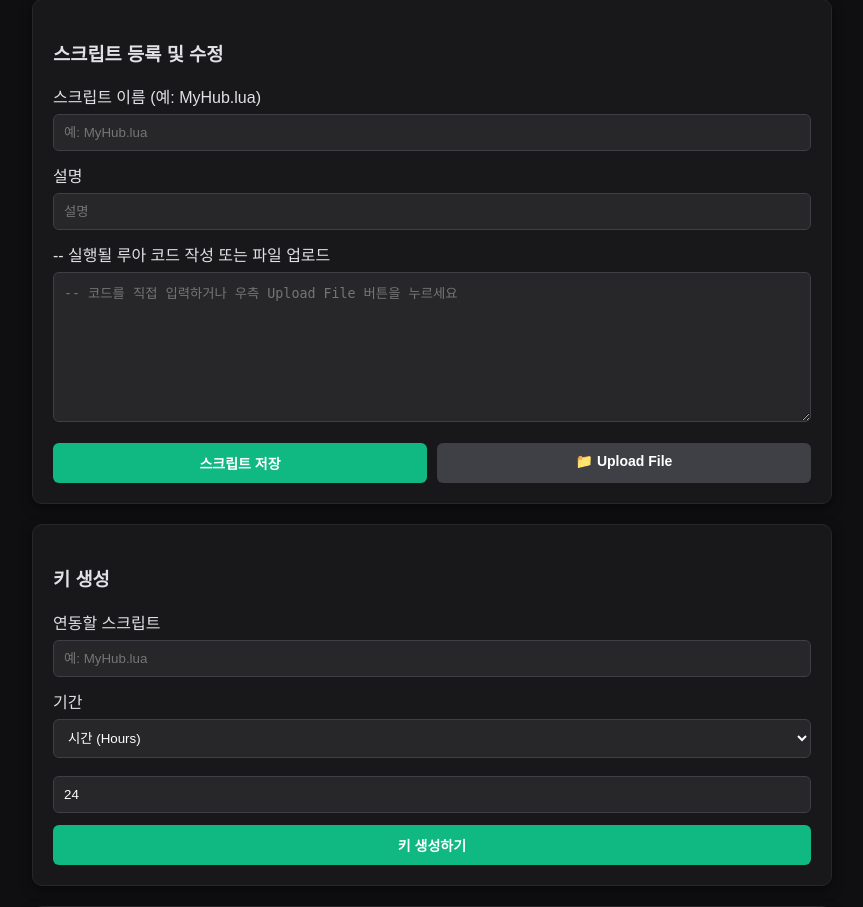
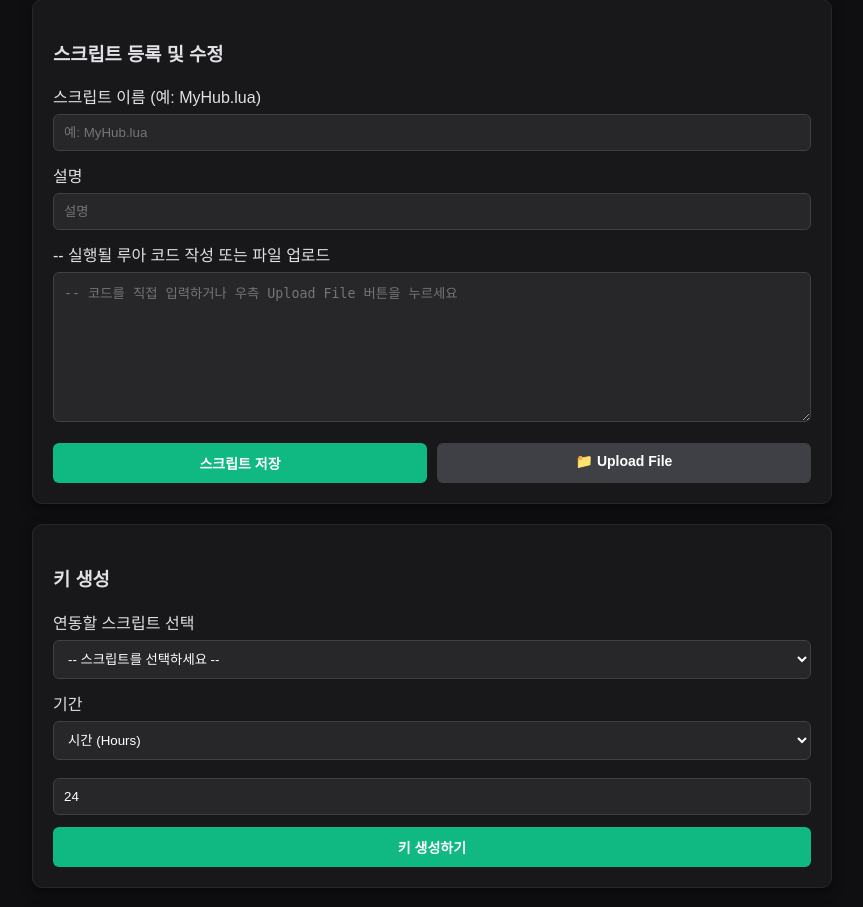
Before and after one commit to luasafedeveloper/luasafe-backend, a Flask app: page /admin in a window 1280 px wide. Shown: the part 99-1006 px from the top of the page, without its empty margins (208-1071 px from the left). Run offline with Flask 3, Linux system fonts and the light colour scheme.

Commit message:
Update index.html

```diff
--- a/templates/admin/index.html
+++ b/templates/admin/index.html
@@ -55,8 +55,10 @@
     <!-- 키 생성 카드 -->
     <div class="card">
         <h3>키 생성</h3>
-        <label>연동할 스크립트</label>
-        <input type="text" id="genScriptName" placeholder="예: MyHub.lua">
+        <label>연동할 스크립트 선택</label>
+        <select id="genScriptName">
+            <option value="">-- 스크립트를 선택하세요 --</option>
+        </select>
 
         <label>기간</label>
         <select id="genDuration">
@@ -98,13 +100,22 @@
     async function loadData() {
         let sRes = await fetch('/api/admin/scripts');
         let sData = await sRes.json();
+
+        // 1. 스크립트 목록 테이블 렌더링
         let sHtml = "<table><tr><th>이름</th><th>설명</th><th>상태</th><th>액션</th></tr>";
+        let dropdownHtml = '<option value="">-- 스크립트를 선택하세요 --</option>';
+
         sData.forEach(s => {
             sHtml += `<tr><td>${s.name}</td><td>${s.description || '-'}</td><td>${s.active ? '활성' : '비활성'}</td><td><button class="btn-danger" onclick="deleteScript(${s.id})">삭제</button></td></tr>`;
+            dropdownHtml += `<option value="${s.name}">${s.name}</option>`;
         });
         sHtml += "</table>";
         document.getElementById('scriptList').innerHTML = sHtml;
 
+        // 2. 키 생성 드롭다운 업데이트
+        document.getElementById('genScriptName').innerHTML = dropdownHtml;
+
+        // 3. 발급된 키 목록 렌더링
         let kRes = await fetch('/api/admin/keys');
         let kData = await kRes.json();
         let kHtml = "<table><tr><th>키</th><th>스크립트</th><th>만료시간</th><th>HWID</th><th>실행</th><th>관리</th></tr>";
@@ -147,7 +158,9 @@
     }
 
     async function generateKey() {
-        let script_name = document.getElementById('genScriptName').value.trim();
+        let script_name = document.getElementById('genScriptName').value;
+        if (!script_name) return alert("연동할 스크립트를 선택해주세요.");
+
         let duration_type = document.getElementById('genDuration').value;
         let amount = document.getElementById('genAmount').value;
 
```
